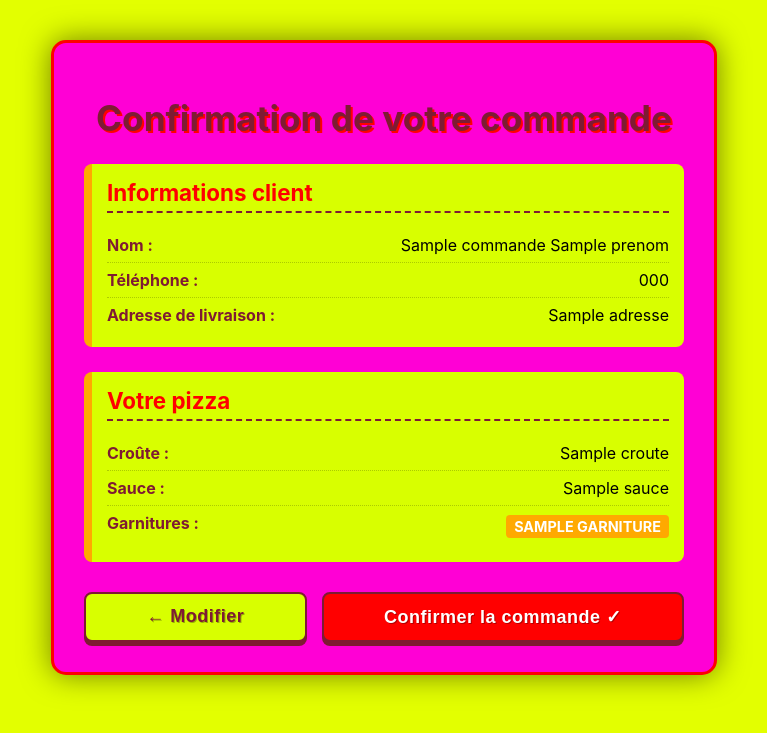
After one commit to cgpvicto-2444332/2444332_pizzeria, a Flask app: template templates/confirmation.html in a window 1280 px wide. The commit adds this page. Shown: the top 733 px of the page, without its empty margins (256-1023 px from the left). Run offline with Flask 3, Linux system fonts and the light colour scheme; the template is opened without the code that fills it: most values are stand-ins (such as "Sample title", 1, 10 or a date in 2020).

Commit message:
ajout des pages de confirmations et de commandes en attente livraison

```diff
--- a/app.py
+++ b/app.py
@@ -47,6 +47,75 @@ def index():
 
     return render_template('index.html', croutes=croutes, sauces=sauces, garnitures=garnitures)
 
+@app.route('/confirmation', methods=['POST'])
+def confirmation():
+    # Connexion à la base de données
+    db = db_config()
+    cursor = db.cursor()
+
+    # Récupérer les données du formulaire
+    nom = request.form['nom']
+    prenom = request.form['prenom']
+    telephone = request.form['telephone']
+    adresse = request.form['adresse']
+    croute_id = request.form['croute']
+    sauce_id = request.form['sauce']
+
+    # Récupérer les garnitures sélectionnées
+    garniture1 = request.form.get('garniture1', '')
+    garniture2 = request.form.get('garniture2', '')
+    garniture3 = request.form.get('garniture3', '')
+    garniture4 = request.form.get('garniture4', '')
+    garnitures_ids = [g for g in [garniture1, garniture2, garniture3, garniture4] if g]
+
+    # Récupérer le nom de la croûte depuis la base de données
+    sql_croute = "SELECT type_croute FROM croutes WHERE id = %s"
+    cursor.execute(sql_croute, (croute_id,))
+    croute_result = cursor.fetchone()
+    croute_nom = croute_result[0] if croute_result else "Non trouvée"
+
+    # Récupérer le nom de la sauce depuis la base de données
+    sql_sauce = "SELECT nom_sauce FROM sauces WHERE id = %s"
+    cursor.execute(sql_sauce, (sauce_id,))
+    sauce_result = cursor.fetchone()
+    sauce_nom = sauce_result[0] if sauce_result else "Non trouvée"
+
+    # Récupérer les noms des garnitures depuis la base de données
+    garnitures_details = []
+    for garniture_id in garnitures_ids:
+        if garniture_id:
+            sql_garniture = "SELECT nom_garniture FROM garnitures WHERE id = %s"
+            cursor.execute(sql_garniture, (garniture_id,))
+
+            garniture_resultat = cursor.fetchone()
+
+            if garniture_resultat:
+                nom_garniture = garniture_resultat[0]
+
+                garnitures_details.append({
+                    'id': garniture_id,
+                    'nom': nom_garniture
+                })
+
+    # Fermeture du curseur et de la connexion
+    cursor.close()
+    db.close()
+
+    # Préparer les données de la commande pour l'affichage
+    commande_details = {
+        'nom': nom,
+        'prenom': prenom,
+        'telephone': telephone,
+        'adresse': adresse,
+        'croute': {'id': croute_id, 'nom': croute_nom},
+        'sauce': {'id': sauce_id, 'nom': sauce_nom},
+        'garnitures': garnitures_details
+    }
+
+    # Afficher la page de confirmation avec les données
+    return render_template('confirmation.html', commande=commande_details)
+
+
 @app.route('/commander', methods=['POST'])
 def commander():
     db = db_config()
@@ -56,6 +125,17 @@ def commander():
         prenom = request.form['prenom']
         telephone = request.form['telephone']
         adresse = request.form['adresse']
+        croute = request.form['croute']
+        sauce = request.form['sauce']
+
+        # Récupérer les garnitures (avec .get() pour éviter les erreurs si le champ est absent)
+        garniture1 = request.form.get('garniture1', '')
+        garniture2 = request.form.get('garniture2', '')
+        garniture3 = request.form.get('garniture3', '')
+        garniture4 = request.form.get('garniture4', '')
+
+        # Créer la liste des garnitures et filtrer les valeurs vides
+        garnitures = [g for g in [garniture1, garniture2, garniture3, garniture4] if g]
 
         # Créer un curseur
         cursor = db.cursor()
@@ -77,11 +157,28 @@ def commander():
                 client_id = cursor.lastrowid
 
             date_commande = datetime.now()
-            sqlCommandes = "INSERT INTO commandes (id_client, date_commande, adresse) VALUES (%s, %s, %s)"
+
+            sqlCommande = "INSERT INTO commandes (id_client, date_commande, adresse) VALUES (%s, %s, %s)"
             values = (client_id, date_commande, adresse)
-            cursor.execute(sqlCommandes, values)
+
+            cursor.execute(sqlCommande, values)
             db.commit()
             commande_id = cursor.lastrowid
+
+            sqlPizza = "INSERT INTO pizzas (id_commande, id_croute, id_sauce) VALUES (%s, %s, %s)"
+            values = (commande_id, croute, sauce)
+
+            cursor.execute(sqlPizza, values)
+            db.commit()
+            pizza_id = cursor.lastrowid
+
+            if garnitures:
+                sqlGarnitures = "INSERT INTO garnitures_pizzas (id_pizza, id_garniture) VALUES (%s, %s)"
+                values_garnitures = [(pizza_id, g) for g in garnitures]
+                cursor.executemany(sqlGarnitures, values_garnitures)
+
+            # Commit une seule fois à la fin
+            db.commit()
 
         except mysql.connector.Error as err:
             db.rollback()  # Annuler en cas d'erreur
@@ -97,5 +194,41 @@ def commander():
     # Si GET, afficher le formulaire
     return render_template('index.html')
 
+@app.route('/commandes_en_attente')
+def commandes_en_attente():
+    db = db_config()
+    cursor = db.cursor()
+
+    # Requête pour récupérer toutes les commandes avec les détails (les 3 guillemets pour pas avoir a tout mettre sa meme ligne)
+    sql = """
+        SELECT
+            cmd.id,
+            cmd.date_commande,
+            cmd.adresse,
+            cl.nom,
+            cl.prenom,
+            cl.numero_telephone,
+            cr.type_croute,
+            s.nom_sauce,
+            GROUP_CONCAT(g.nom_garniture SEPARATOR ', ') as garnitures
+        FROM commandes cmd
+        JOIN clients cl ON cmd.id_client = cl.id
+        JOIN pizzas p ON p.id_commande = cmd.id
+        JOIN croutes cr ON p.id_croute = cr.id
+        JOIN sauces s ON p.id_sauce = s.id
+        LEFT JOIN garnitures_pizzas gp ON gp.id_pizza = p.id
+        LEFT JOIN garnitures g ON gp.id_garniture = g.id
+        GROUP BY cmd.id, cmd.date_commande, cmd.adresse, cl.nom, cl.prenom, cl.numero_telephone, cr.type_croute, s.nom_sauce
+        ORDER BY cmd.date_commande
+    """
+
+    cursor.execute(sql)
+    commandes = cursor.fetchall()
+
+    cursor.close()
+    db.close()
+
+    return render_template('commandes-en-attente.html', commandes=commandes)
+
 if __name__ == '__main__':
     app.run(debug=True)
--- /dev/null
+++ b/templates/confirmation.html
@@ -0,0 +1,226 @@
+<!DOCTYPE html>
+<html lang="fr">
+<head>
+    <meta charset="UTF-8">
+    <meta name="viewport" content="width=device-width, initial-scale=1.0">
+    <title>Confirmation de commande</title>
+    <style>
+        :root {
+            --couleur-principale-fonce: #ff0000;
+            --couleur-principale-pale: #d8ff00;
+            --couleur-principale-tres-pale: #ff00d5;
+            --couleur-secondaire-fonce: #ffa900;
+            --couleur-secondaire-pale: #e3ff00;
+            --couleur-punch-fonce: #7e1b33;
+            --couleur-punch-pale: #ff00d5;
+        }
+
+        /* Styles globaux pour l'ambiance générale (Neon/Shocking) */
+        html, body {
+            margin: 0;
+            padding: 0;
+            font-family: 'Inter', sans-serif;
+            background-color: var(--couleur-secondaire-pale); /* Fond Jaune Néon */
+            color: #000;
+        }
+
+        /* Conteneur principal de confirmation */
+        .confirmation-box {
+            max-width: 600px;
+            margin: 40px auto;
+            background-color: var(--couleur-principale-tres-pale); /* Fond Rose/Magenta Vif */
+            padding: 30px;
+            border-radius: 15px;
+            box-shadow: 0 0 30px rgba(0, 0, 0, 0.5);
+            border: 3px solid var(--couleur-principale-fonce); /* Bordure Rouge */
+        }
+
+        h1 {
+            color: var(--couleur-punch-fonce); /* Titre Marron Foncé */
+            text-align: center;
+            margin-bottom: 25px;
+            text-shadow: 2px 2px 0 var(--couleur-principale-fonce); /* Ombre rouge */
+            font-size: 2.2em;
+        }
+
+        /* Style des sections (Client, Pizza) */
+        .section {
+            margin-bottom: 25px;
+            padding: 15px;
+            background-color: var(--couleur-principale-pale); /* Fond Jaune-Vert Néon */
+            border-radius: 8px;
+            border-left: 8px solid var(--couleur-secondaire-fonce); /* Barre Orange Accentuée */
+        }
+
+        h3 {
+            color: var(--couleur-principale-fonce); /* Sous-titre Rouge */
+            border-bottom: 2px dashed var(--couleur-punch-fonce);
+            padding-bottom: 5px;
+            margin-top: 0;
+            margin-bottom: 15px;
+            font-size: 1.4em;
+        }
+
+        /* Lignes d'information */
+        .info-line {
+            display: flex;
+            justify-content: space-between;
+            align-items: flex-start;
+            padding: 7px 0;
+            border-bottom: 1px dotted rgba(0, 0, 0, 0.2);
+        }
+
+        .info-line:last-child {
+            border-bottom: none;
+        }
+
+        .label {
+            font-weight: bold;
+            color: var(--couleur-punch-fonce); /* Texte Marron Foncé */
+            flex-shrink: 0; /* Empêche le label de rétrécir */
+            padding-right: 15px;
+        }
+
+        .value, .info-line > div {
+            font-weight: normal;
+            text-align: right;
+            color: #000;
+            flex-grow: 1;
+        }
+
+        .info-line > div {
+            /* S'assure que les garnitures sont alignées à droite */
+            display: flex;
+            flex-direction: column;
+            align-items: flex-end;
+        }
+
+        .garniture-item {
+            display: inline-block;
+            background-color: var(--couleur-secondaire-fonce); /* Patch Orange pour garniture */
+            color: #fff;
+            padding: 3px 8px;
+            margin: 2px 0 2px 5px;
+            border-radius: 4px;
+            font-size: 0.9em;
+            font-weight: bold;
+            text-transform: uppercase;
+        }
+
+        /* Boutons */
+        .buttons {
+            display: flex;
+            justify-content: space-between;
+            margin-top: 30px;
+            gap: 15px;
+        }
+
+        .buttons button {
+            padding: 12px 20px;
+            font-size: 18px;
+            border: 2px solid var(--couleur-punch-fonce);
+            border-radius: 8px;
+            cursor: pointer;
+            font-weight: bold;
+            transition: all 0.2s ease;
+            flex-grow: 1;
+            text-shadow: 1px 1px 0 rgba(0, 0, 0, 0.3);
+            box-shadow: 0 4px 0 var(--couleur-punch-fonce);
+            letter-spacing: 0.5px;
+        }
+
+        /* Bouton Modifier (Annuler) */
+        .btn-cancel {
+            color: var(--couleur-punch-fonce);
+            background-color: var(--couleur-principale-pale); /* Jaune-Vert Néon */
+        }
+
+        .btn-cancel:hover {
+            background-color: var(--couleur-principale-fonce); /* Rouge */
+            color: #fff;
+            transform: translateY(-2px);
+            box-shadow: 0 6px 0 var(--couleur-punch-fonce);
+        }
+
+        /* Bouton Confirmer */
+        .btn-confirm {
+            color: #fff;
+            background-color: var(--couleur-principale-fonce); /* Rouge Principal */
+        }
+
+        .btn-confirm:hover {
+            background-color: var(--couleur-punch-fonce); /* Marron Foncé */
+            transform: translateY(-2px);
+            box-shadow: 0 6px 0 var(--couleur-principale-pale); /* Ombre Jaune-Vert */
+        }
+    </style>
+</head>
+<body>
+    <div class="confirmation-box">
+        <h1>Confirmation de votre commande</h1>
+
+        <div class="section">
+            <h3>Informations client</h3>
+            <div class="info-line">
+                <span class="label">Nom :</span>
+                <span class="value">{{ commande.nom }} {{ commande.prenom }}</span>
+            </div>
+            <div class="info-line">
+                <span class="label">Téléphone :</span>
+                <span class="value">{{ commande.telephone }}</span>
+            </div>
+            <div class="info-line">
+                <span class="label">Adresse de livraison :</span>
+                <span class="value">{{ commande.adresse }}</span>
+            </div>
+        </div>
+
+        <div class="section">
+            <h3>Votre pizza</h3>
+            <div class="info-line">
+                <span class="label">Croûte :</span>
+                <span class="value">{{ commande.croute.nom }}</span>
+            </div>
+            <div class="info-line">
+                <span class="label">Sauce :</span>
+                <span class="value">{{ commande.sauce.nom }}</span>
+            </div>
+            <div class="info-line">
+                <span class="label">Garnitures :</span>
+                <div>
+                    {% if commande.garnitures %}
+                        {% for garniture in commande.garnitures %}
+                            <span class="garniture-item">{{ garniture.nom }}</span>
+                        {% endfor %}
+                    {% else %}
+                        <span class="value">Aucune garniture</span>
+                    {% endif %}
+                </div>
+            </div>
+        </div>
+
+        <form action="{{ url_for('commander') }}" method="POST">
+            <!-- Champs cachés pour transmettre les données source : Claude.ai -->
+            <input type="hidden" name="nom" value="{{ commande.nom }}">
+            <input type="hidden" name="prenom" value="{{ commande.prenom }}">
+            <input type="hidden" name="telephone" value="{{ commande.telephone }}">
+            <input type="hidden" name="adresse" value="{{ commande.adresse }}">
+            <input type="hidden" name="croute" value="{{ commande.croute.id }}">
+            <input type="hidden" name="sauce" value="{{ commande.sauce.id }}">
+
+            {% for garniture in commande.garnitures %}
+                <input type="hidden" name="garniture{{ loop.index }}" value="{{ garniture.id }}">
+            {% endfor %}
+
+            <div class="buttons">
+                <button type="button" class="btn-cancel" onclick="history.back()">
+                    ← Modifier
+                </button>
+                <button type="submit" class="btn-confirm">
+                    Confirmer la commande ✓
+                </button>
+            </div>
+        </form>
+    </div>
+</body>
+</html>
```
Also changed, not shown: MathieuDidier_pizzeria.sql (+19 -0 lines), requetes_pizzeria.sql (added, +52 -0 lines), templates/commandes-en-attente.html (added, +175 -0 lines), templates/index.html (+26 -3 lines).
